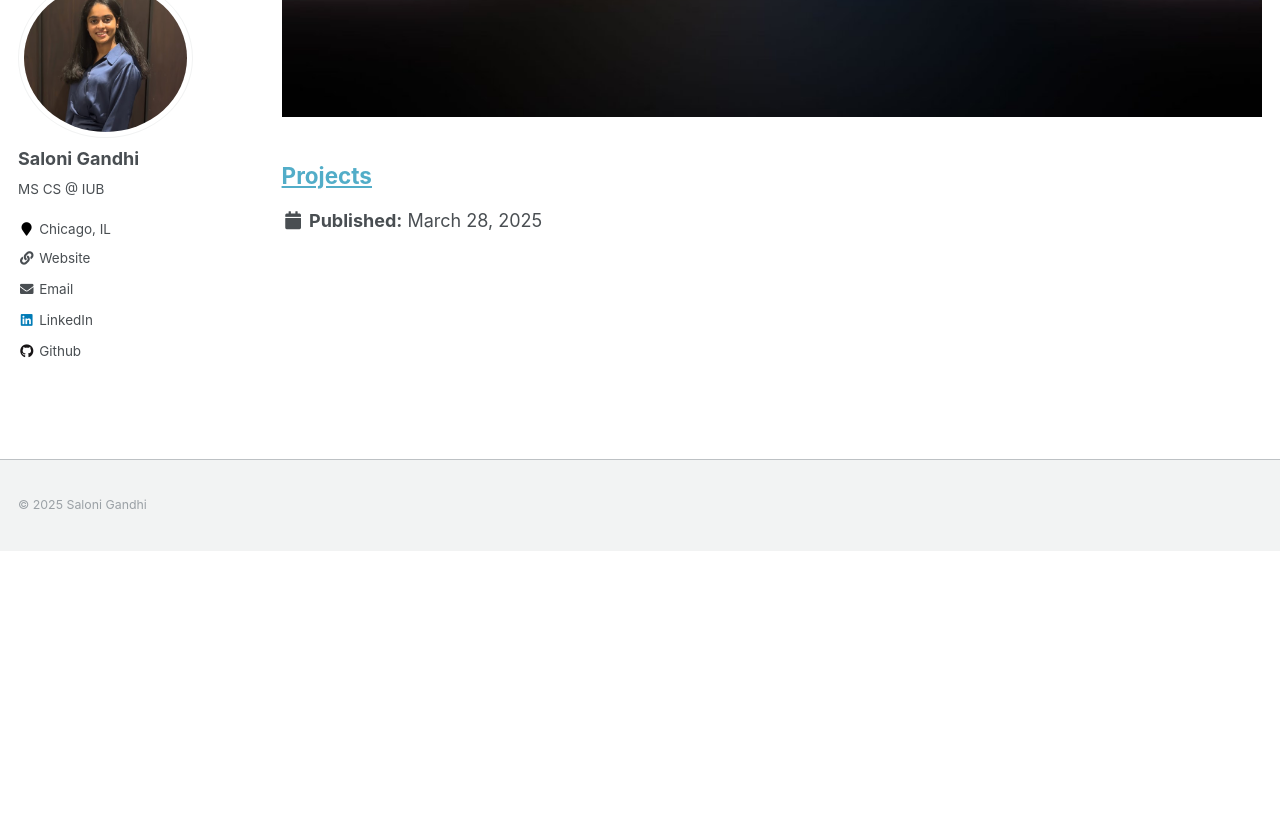
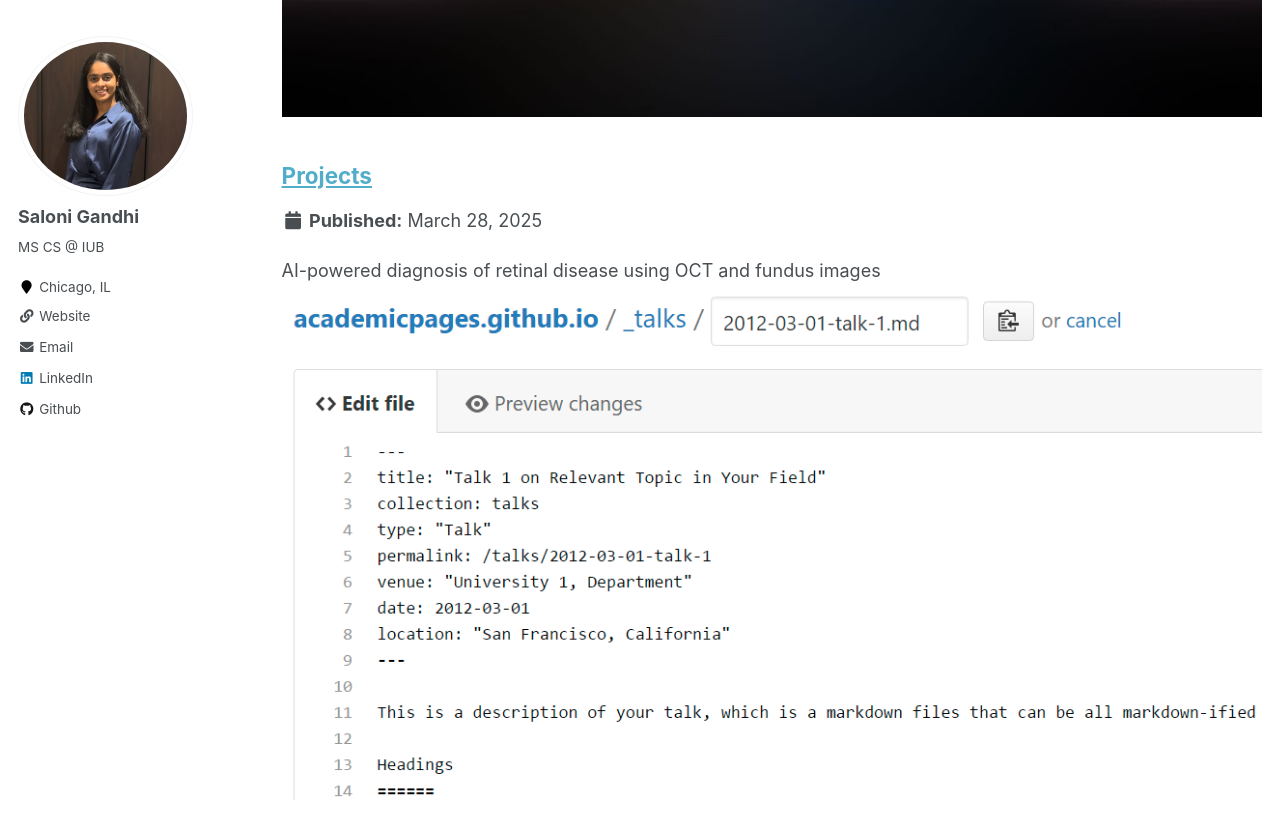
Before and after one commit to saloni111/saloni111.github.io, a Jekyll site: the page built from _pages/portfolio.html, in a window 1280 px wide and 900 px high, scrolled down 748 px. Shown: the top 839 px of the window. Built offline with Jekyll 4.4.1, drawn with Linux system fonts in a browser that asks for light colours; before the commit the page ends 1299 px from its top, so only the background shows below that.

Commit message:
Update story-project.html

```diff
--- a/_portfolio/story-project.html
+++ b/_portfolio/story-project.html
@@ -1,5 +1,6 @@
 ---
 title: "Projects"
+excerpt: "AI-powered diagnosis of retinal disease using OCT and fundus images <br/><img src='/images/editing-talk.png'>"
 collection: portfolio
 ---
 
```
